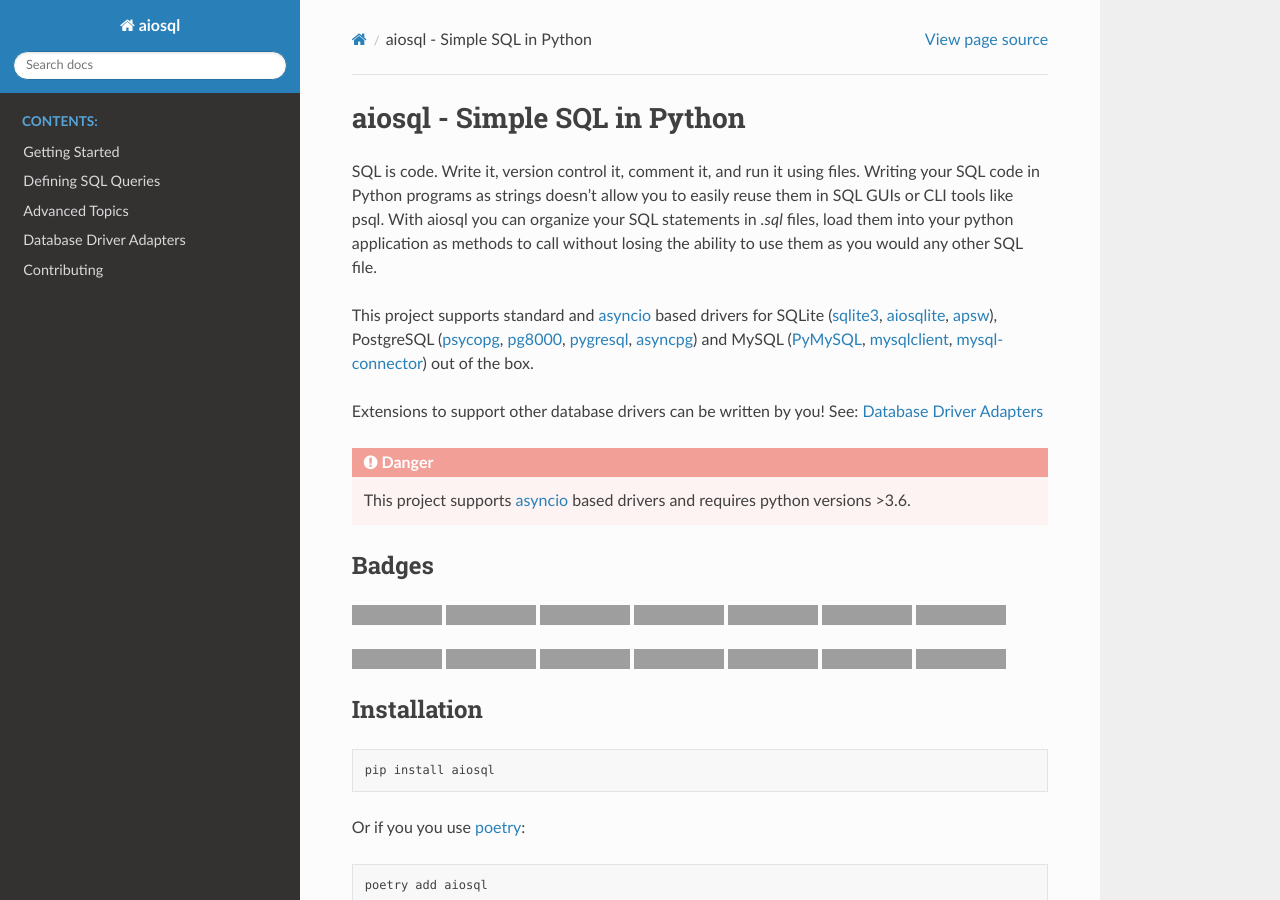
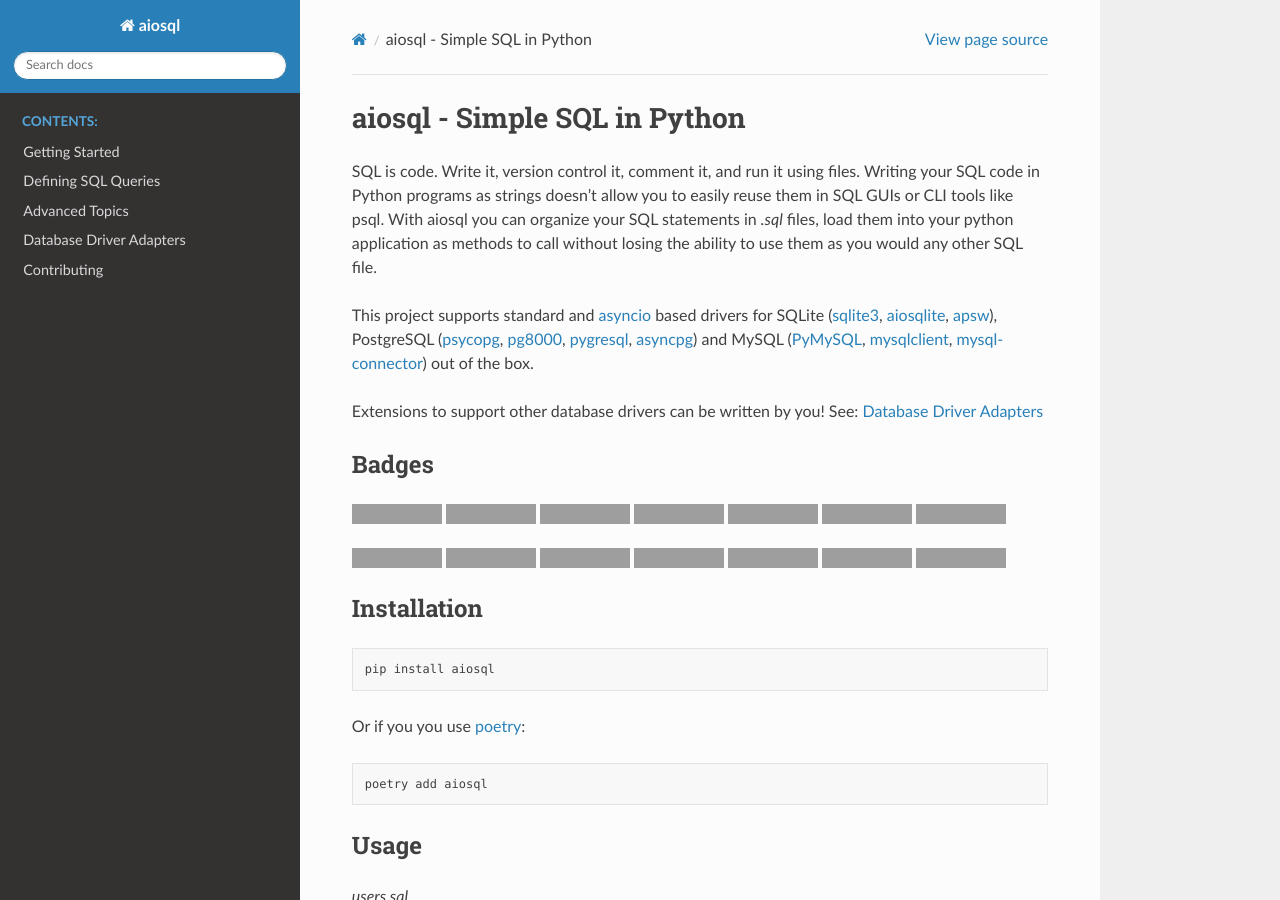
Before and after one commit to nackjicholson/aiosql, a Sphinx documentation site: the page built from docs/source/index.rst, in a window 1280 px wide and 900 px high, cut to the strip 0-900 px from the top of the window. Built offline with Sphinx 7.4.7 and the Read the Docs theme 2.0.0, drawn with Linux system fonts in a browser that asks for light colours; pages that are not in the unit, such as notebooks, are missing from menus; grey boxes are pictures that could not be loaded.

Commit message:
remove warning about obsolete python versions.

```diff
--- a/docs/source/index.rst
+++ b/docs/source/index.rst
@@ -22,9 +22,6 @@
 Extensions to support other database drivers can be written by you!
 See: `Database Driver Adapters <./database-driver-adapters.html>`__
 
-.. danger::
-
-    This project supports `asyncio <https://docs.python.org/3/library/asyncio.html>`__ based drivers and requires python versions >3.6.
 
 Badges
 ------
@@ -94,6 +91,7 @@
    :alt: Badges
    :target: https://shields.io/
 
+
 Installation
 ------------
 
@@ -106,6 +104,7 @@
 .. code:: sh
 
     poetry add aiosql
+
 
 Usage
 -----
@@ -149,6 +148,7 @@
     # >>> (1, "nackjicholson", "William", "Vaughn")
 
 Writing SQL in a file and executing it from methods in python!
+
 
 Async Usage
 -----------
@@ -205,6 +205,7 @@
 in python code.
 It also happens to do two SQL queries in parallel using ``aiosqlite`` and asyncio.
 
+
 Why you might want to use this
 ------------------------------
 
@@ -213,6 +214,7 @@
 * You're not using an ORM like SQLAlchemy or Django, and you don't need to.
 * You want to be able to reuse your SQL in other contexts. Loading it into psql or other database tools.
 
+
 Why you might NOT want to use this
 ----------------------------------
 
@@ -220,6 +222,7 @@
 * You aren't comfortable writing SQL code.
 * You don't have anything in your application that requires complicated SQL beyond basic CRUD operations.
 * Dynamically loaded objects built at runtime really bother you.
+
 
 Table of Contents
 -----------------
```
